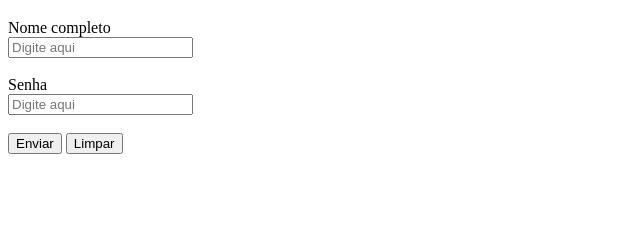
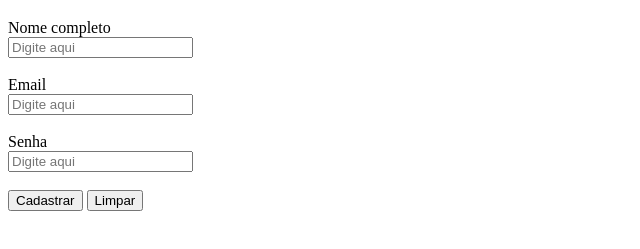
Before and after one commit to AleexzAH/Ebac-Front-end, a plain HTML site: page index.html in a window 1280 px wide. Shown: the part 61-310 px from the top of the page, without its empty margins (0-640 px from the left). Drawn offline with Linux system fonts and the light colour scheme.

Commit message:
Atualizando index.html

```diff
--- a/index.html
+++ b/index.html
@@ -12,10 +12,13 @@
                 <label for="nome">Nome completo</label> <br/>
                 <input id="nome" type="text" placeholder="Digite aqui"/>
                 <br/><br/>
+                <label for="email">Email</label> <br/>
+                <input id="email" type="email" placeholder="Digite aqui"/>
+                <br/><br/>
                 <label for="senha">Senha</label> <br/>
                 <input id="senha" type="password" placeholder="Digite aqui"/>
                 <br/><br/>
-                <button type="submit">Enviar</button>
+                <button type="submit">Cadastrar</button>
                 <button type="reset">Limpar</button>
             </form>
         </main>
```
